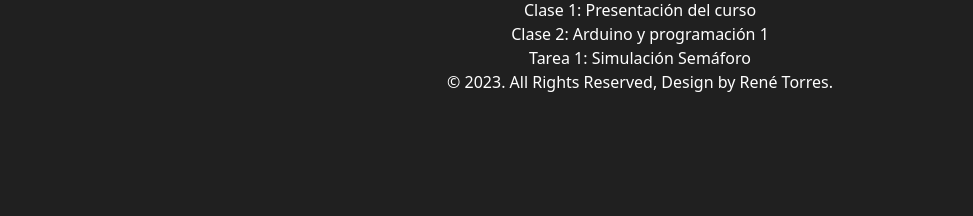
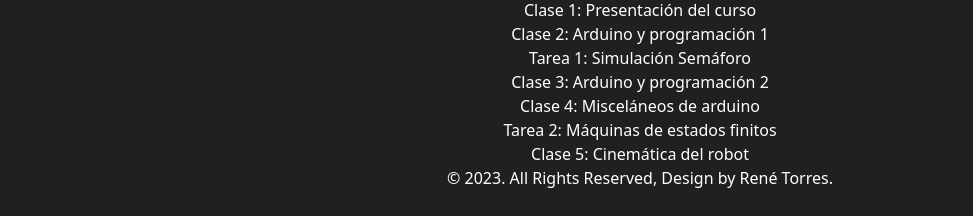
Before and after one commit to ReneTorresA/cursos, a React (Vite) app: page /#/robotica in a window 1280 px wide. Shown: the part 430-646 px from the top of the page, without its empty margins (0-973 px from the left). Built offline with nearby package versions, Linux system fonts and the light colour scheme.

Commit message:
add material of robotics

```diff
--- a/src/Pages/Robotica.jsx
+++ b/src/Pages/Robotica.jsx
@@ -23,6 +23,26 @@ const robotica = {
       nombre: "Tarea 1: Simulación Semáforo",
       link: "https://drive.google.com/file/d/1U9H-YefUm6Sk6oVWnHcTp7XiwzlLaK7F/view",
     },
+    {
+      id: "4",
+      nombre: "Clase 3: Arduino y programación 2",
+      link: "https://drive.google.com/file/d/1beYmRf4oIwi00Rc5taO0rQjzSiLZifqR/view",
+    },
+    {
+      id: "5",
+      nombre: "Clase 4: Misceláneos de arduino",
+      link: "https://drive.google.com/file/d/1LmN5m33kdn4pmK--tHZH6kDihZkgz2SD/view",
+    },
+    {
+      id: "6",
+      nombre: "Tarea 2: Máquinas de estados finitos ",
+      link: "https://drive.google.com/file/d/1U7n_WdJMrA95Q5TtIGniXSp5xlU-GIW6/view",
+    },
+    {
+      id: "6",
+      nombre: "Clase 5: Cinemática del robot",
+      link: "https://drive.google.com/file/d/1UVxpznU9vwBPhOzR1epZOSXtFUNACo0H/view",
+    },
   ],
 };
 
@@ -31,7 +51,12 @@ export default function Robotica() {
     <>
       <div className="grid grid-cols-2">
         <div className="grid grid-cols-1 text-3xl pb-4 justify-start">
-          <h1 className="pb--3">{robotica.title} <p className="text-base justify-start pt-4">{robotica.description}</p></h1>
+          <h1 className="pb--3">
+            {robotica.title}{" "}
+            <p className="text-base justify-start pt-4">
+              {robotica.description}
+            </p>
+          </h1>
         </div>
 
         <div className="text-3xl pb-4 flex justify-start">
```
